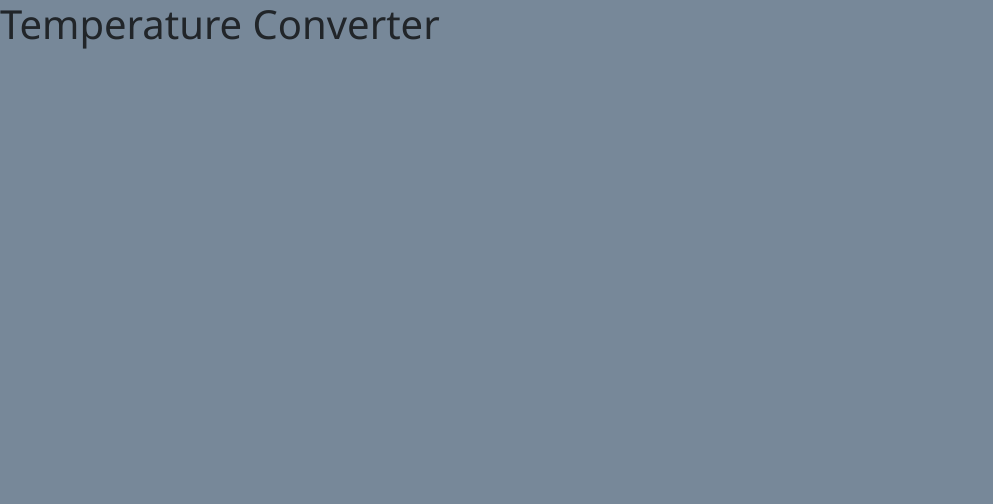
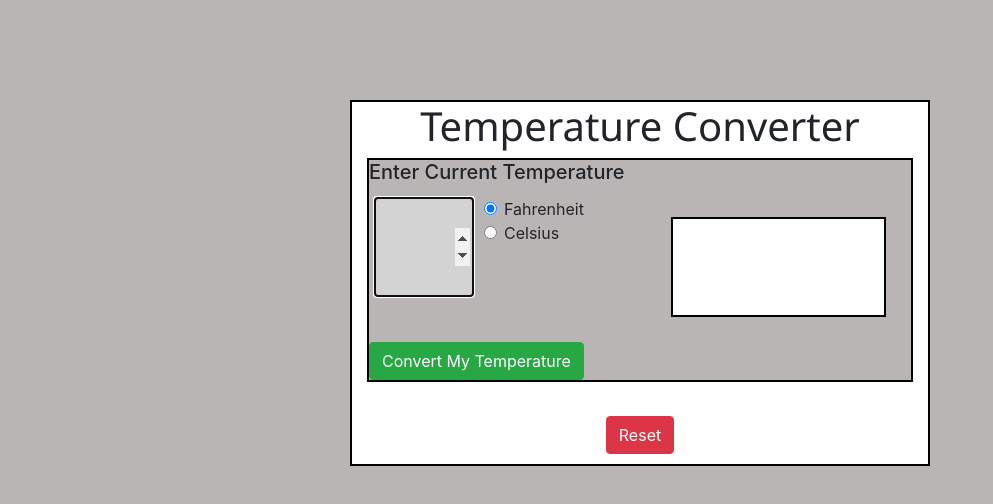
Before and after one commit to rtate2/tempConverter, a plain HTML site: page index.html in a window 1280 px wide. Shown: the whole page, without its empty margins (0-993 px from the left). Drawn offline with nearby package versions, Linux system fonts and the light colour scheme.

Commit message:
cleaning code and final styling

```diff
--- a/index.html
+++ b/index.html
@@ -8,8 +8,58 @@
     <link rel="stylesheet" href="./main.css">
     <title>Temperature Converter</title>
 </head>
+
 <body>
-    <h1>Temperature Converter</h1>
+    <div class='entireCard'>
+        <div class=container>
+            <div class='heading'>
+                <h1>Temperature Converter</h1>
+            </div>
+
+        <div class='inputSection'>
+            <div>
+                <h5>Enter Current Temperature</h5>
+            </div>
+
+            <div id='helpWrap'>
+                <div class="Input">
+                    <input id="tempInput" type="number" placeholder="">
+                </div>
+
+                <div id="convertedTemp">
+                    <div class="form-check tempButtons">
+                        <input class="form-check-input" type="radio" name="exampleRadios" id="exampleRadios1" value="option1" checked>
+                        <label class="form-check-label" for="exampleRadios1">
+                        Fahrenheit
+                        </label><br>
+
+                        <input class="form-check-input" type="radio" name="exampleRadios" id="exampleRadios2" value="option2">
+                        <label class="form-check-label" for="exampleRadios2">
+                        Celsius
+                        </label>
+                    </div>
+                </div>
+
+                    <div id="finalResults">
+                        <a id=resultsTitle></a>
+                        <big id="results"></big>
+                    </div>
+
+            </div>
+
+            <button id="convert-but" type="button" class="btn btn-success">Convert My Temperature</button>
+        </div>
+
+        </div>
+    <div>
+        <output>
+    </div>
+
+
+
+    <button id="resetTempInput"type="button" class="btn btn-danger">Reset</button>
+    </div>
+
     <script src=./main.js></script>
 </body>
 </html>
--- a/main.css
+++ b/main.css
@@ -1,7 +1,64 @@
 body {
-    background-color: lightslategray;
+    background-color: rgb(185, 181, 181);
 }
 
-h1 {
+.heading {
     font-family: 'Segoe UI', Tahoma, Geneva, Verdana, sans-serif;
+    padding: 0%;
 }
+
+.entireCard {
+    justify-content: center;
+    text-align: center;
+    margin: 100px 350px;
+    border: 2px solid black;
+}
+
+.inputSection {
+    text-align: left;
+    border: 2px solid black;
+    background-color: rgb(185, 181, 181);
+}
+
+#finalResults {
+    border: 2px solid black;
+    width: 100px;
+    height: 100px;
+    padding: 15px;
+    margin: 25px;
+    flex-grow: 2;
+    font-size: xx-large;
+    text-align: center;
+    background-color: white;
+}
+
+#tempInput {
+    height: 100px;
+    width: 100px;
+    font-size: xx-large;
+    text-align: center;
+    margin: 5px;
+    flex-grow: 1;
+}
+
+.tempButtons {
+    margin: 5px;
+}
+
+#helpWrap {
+    display: flex;
+    flex-direction: row;
+    justify-content: flex-start;
+}
+
+#convertedTemp {
+    flex-grow: 1;
+}
+
+.btn-danger {
+    margin: 10px;
+}
+
+.entireCard {
+    background-color: white;
+}
--- a/main.js
+++ b/main.js
@@ -1 +1,87 @@
 console.log('TempConversion')
+
+const inputField = document.getElementById('tempInput');
+const fahrRadio = document.getElementById('exampleRadios1');
+const celsRadio = document.getElementById('exampleRadios2');
+const convertBtn = document.getElementById('convert-but');
+const resetBtn = document.getElementById('resetTempInput');
+const tempResult = document.getElementById('results');
+
+// print to dom
+const printToDom = (divId, textToPrint) => {
+    const divContainer = document.getElementById(divId);
+    divContainer.innerHTML = textToPrint;
+}
+
+// To Fahrenheit
+const toFahr = () => {
+    const celsiusTemp = tempInput.value;
+    const convertCtoF = (celsiusTemp * 9/5) + 32;
+    const fOutcome = convertCtoF.toFixed();
+    printToDom('results', fOutcome +'\xB0F');
+    if (fOutcome > 90+ '\xB0F') {
+      tempResult.style.color = 'red';
+    } else if (fOutcome < 32+'\xB0F'){
+      tempResult.style.color = 'blue';
+      } else{
+        tempResult.style.color = 'green'
+      }
+    };
+
+// To Celsius
+const toCels = () => {
+    const fahrenheitTemp = tempInput.value;
+    const convertFtoC = (fahrenheitTemp - 32) * 5/9 ;
+    const cOutcome = convertFtoC.toFixed();
+    printToDom('results', cOutcome +'\xB0C');
+    if (cOutcome < 0+ '\xB0C') {
+      tempResult.style.color = 'blue';
+    } else if (cOutcome > 32+ '\xB0C'){
+      tempResult.style.color = 'red';
+    } else {
+      tempResult.style.color = 'green';
+    }
+  };
+
+// This function should determine which conversion should
+// happen based on which radio button is selected.
+const determineConverter = (e) => {
+    e.preventDefault();
+    if(exampleRadios1.checked === true){
+      inputField.focus();
+      toCels();
+    } else {
+      (exampleRadios2.checked === true)
+      inputField.focus();
+      toFahr();
+      }
+    };
+
+  // Keyup Function needs revising
+  inputField.addEventListener('keyup',(e) => {
+    if(e.keyCode === 13){
+      determineConverter();
+    }
+  });
+
+  // add event listeners to Radio Btns
+  document.getElementById('exampleRadios1').addEventListener('click', (e)=> {
+  });
+  document.getElementById('exampleRadios2').addEventListener('click', (e)=> {
+  });
+
+  // Clears value fields
+  document.getElementById('resetTempInput').addEventListener('click', (e) => {
+    tempInput.value = '';
+    results.innerHTML = '';
+    exampleRadios1.checked = false;
+    exampleRadios2.checked = false;
+  });
+
+  // Starts App
+  const init = () =>{
+    convertBtn.addEventListener("click", determineConverter);
+    inputField.focus();
+    inputField.style.background = 'lightgrey';
+  };
+  init();
```
